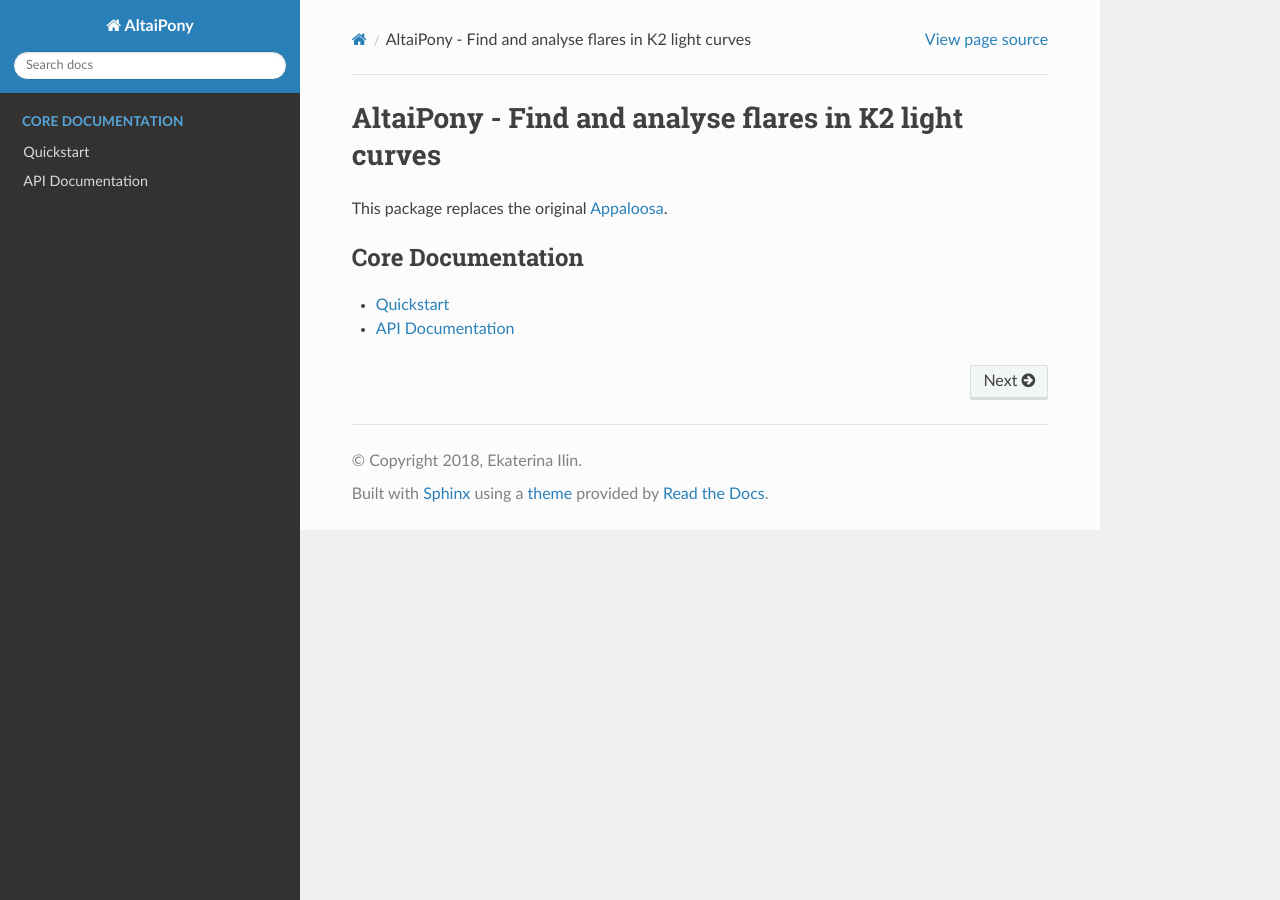
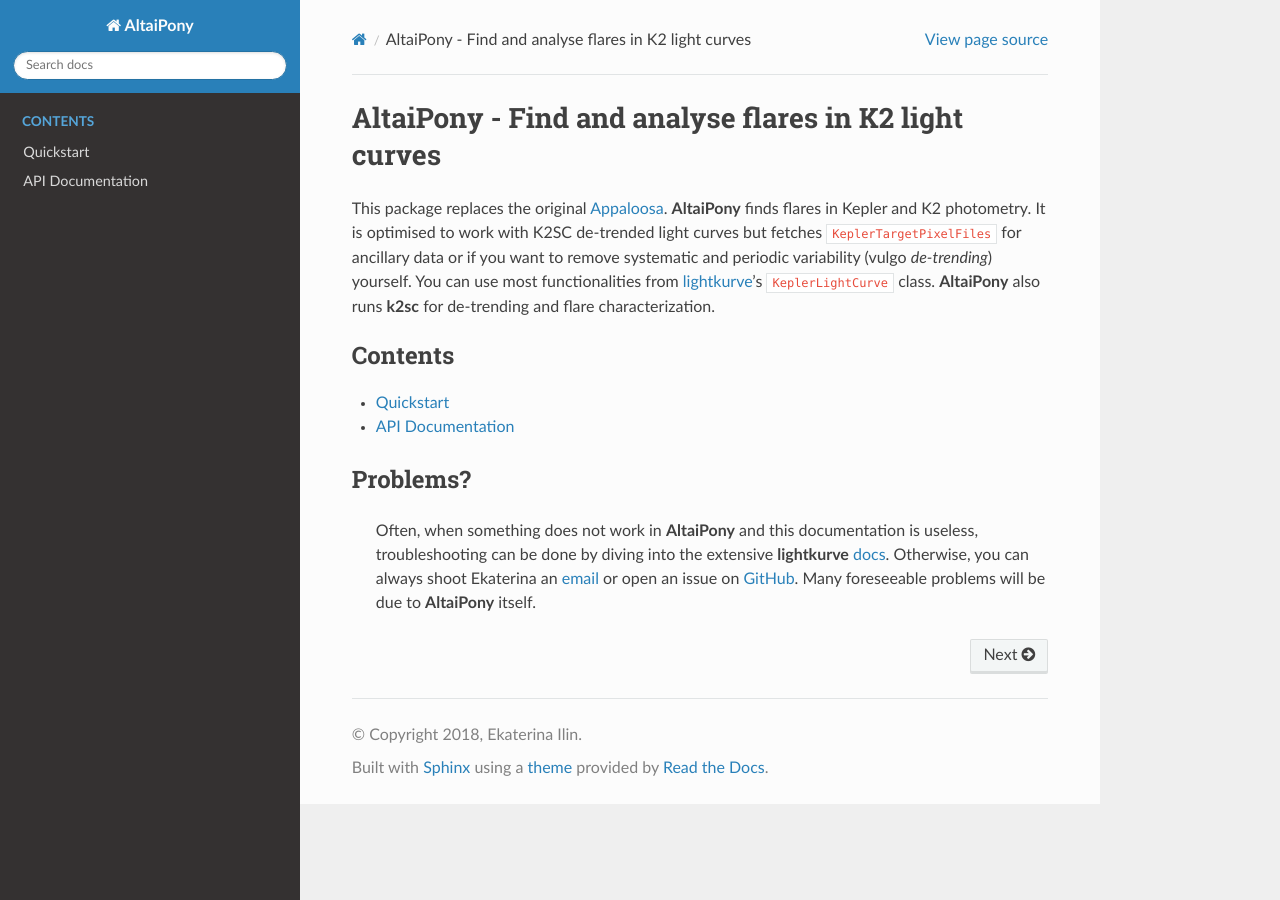
Before and after one commit to ekaterinailin/AltaiPony, a Sphinx documentation site: the page built from docs/source/index.rst, in a window 1280 px wide. Built offline with Sphinx 7.4.7 and the Read the Docs theme 2.0.0, drawn with Linux system fonts in a browser that asks for light colours.

Commit message:
Update index.rst

```diff
--- a/docs/source/index.rst
+++ b/docs/source/index.rst
@@ -7,15 +7,26 @@
 AltaiPony - Find and analyse flares in K2 light curves
 ======================================================
 
-This package replaces the original Appaloosa_.
+This package replaces the original Appaloosa_. **AltaiPony** finds flares in Kepler and K2 photometry. It is optimised to work with K2SC de-trended light curves but fetches ``KeplerTargetPixelFiles`` for ancillary data or if you want to remove systematic and periodic variability (vulgo *de-trending*) yourself. You can use most functionalities from lightkurve_'s ``KeplerLightCurve`` class. **AltaiPony** also runs **k2sc** for de-trending and flare characterization.
 
 .. _user-docs:
 
 .. toctree::
-	:caption: Core Documentation
+	:caption: Contents
 	:maxdepth: 1
 
 	install
    	api/index
 
+
+Problems?
+^^^^^^^^^
+
+ Often, when something does not work in **AltaiPony** and this documentation is useless, troubleshooting can be done by diving into the extensive **lightkurve** docs_. Otherwise, you can always shoot Ekaterina an email_ or open an issue on GitHub_. Many foreseeable problems will be due to **AltaiPony** itself.
+
+
 .. _Appaloosa: https://github.com/jradavenport/appaloosa
+.. _lightkurve: https://github.com/KeplerGO/lightkurve
+.. _docs: http://docs.lightkurve.org/index.html
+.. _email: eilin@aip.de
+.. _GitHub: https://github.com/ekaterinailin/AltaiPony
```
